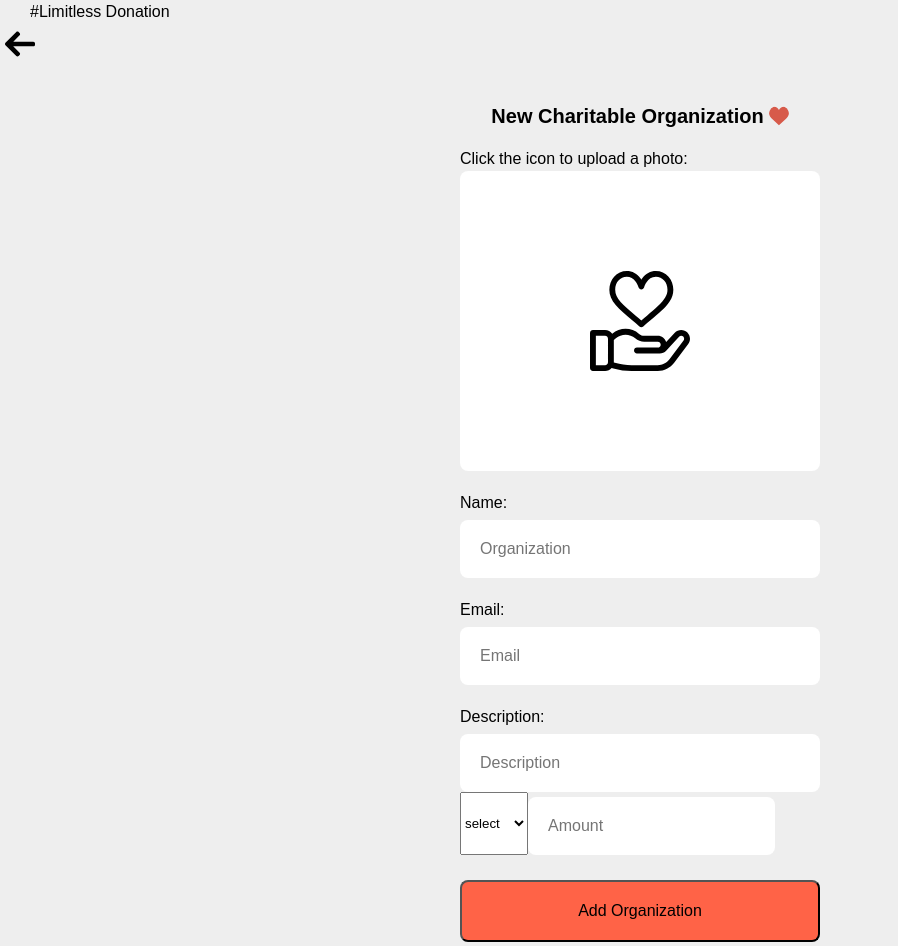
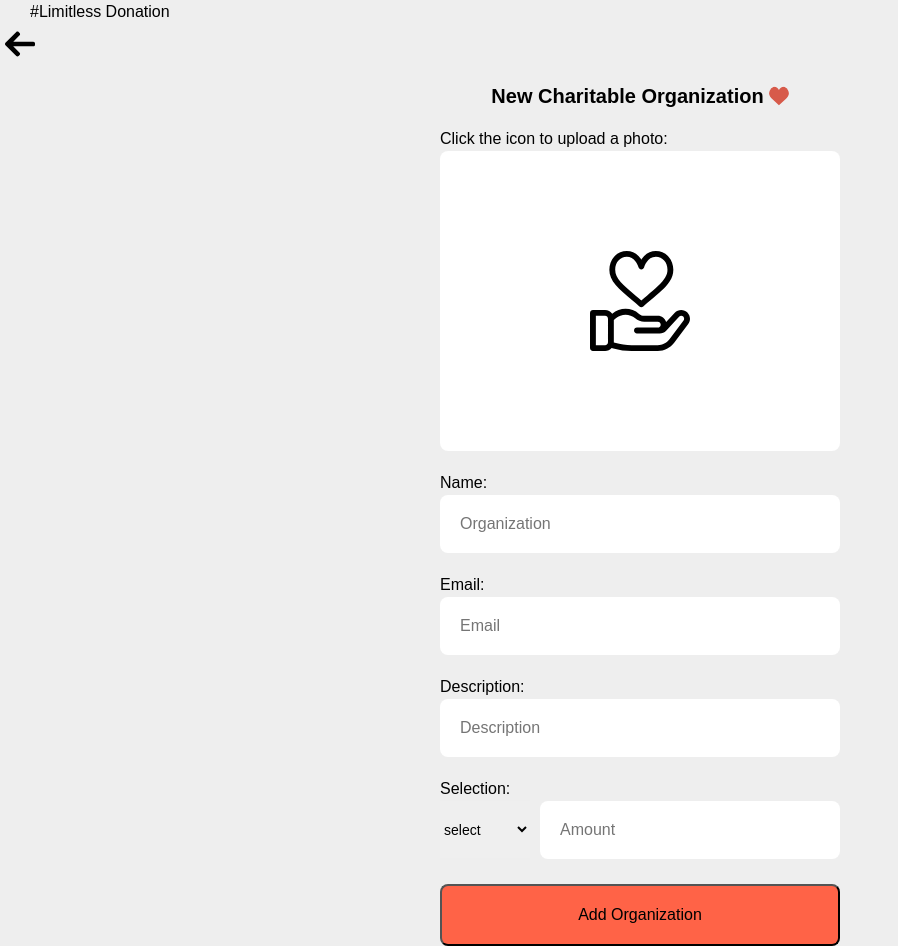
Before and after one commit to jaemin-han/Limitless-Donation, a React (Create React App) app: page /create in a window 1280 px wide. Shown: the whole page, without its empty margins (0-898 px from the left). Built offline with nearby package versions, Linux system fonts and the light colour scheme; no server answers.

Commit message:
last input style complete

```diff
--- a/src/AddNewLocation.js
+++ b/src/AddNewLocation.js
@@ -46,7 +46,8 @@ class AddNewLocation extends React.Component {
                         <input type='text' name='email' placeholder='Email'/>
                         <span>Description:</span>
                         <input type='text' name='description' placeholder='Description'/>
-                        <div className='test'>
+                        <span>Selection:</span>
+                        <div className='fruit-container'>
                             <select name='fruit'>
                                 <option value='select'>select</option>
                                 <option value='banana'>Banana</option>
@@ -54,7 +55,7 @@ class AddNewLocation extends React.Component {
                                 <option value='peach'>Peach</option>
                                 <option value='orange'>Orange</option>
                             </select>
-                            <input type='number' name='fruitcount' placeholder='Amount'/>
+                            <input className='fruit-amount' type='number' name='fruitcount' placeholder='Amount'/>
                         </div>
 
 
--- a/src/App.css
+++ b/src/App.css
@@ -148,7 +148,6 @@ a {
   font-size: 0; }
 
 .create-new-organization {
-  padding: 20px;
   max-width: 400px;
   max-height: 400px;
   margin: 0 auto; }
@@ -175,7 +174,6 @@ a {
     .create-new-organization .create-input-form span {
       margin-top: 20px; }
     .create-new-organization .create-input-form input {
-      margin-top: 5px;
       padding: 20px;
       font-size: 16px;
       border-radius: 8px;
@@ -201,5 +199,14 @@ a {
   border-radius: 8px;
   cursor: pointer; }
 
-.test {
-  display: flex; }
+.fruit-container {
+  display: inline-flex; }
+  .fruit-container select {
+    font-family: "Montserrat", Arial, sans-serif;
+    height: 57px;
+    width: 90px;
+    font-size: 14px;
+    border: none;
+    margin-right: 10px; }
+  .fruit-container input {
+    width: 300px; }
--- a/src/App.scss
+++ b/src/App.scss
@@ -213,7 +213,6 @@ a {
 }
 
 .create-new-organization {
-  padding: 20px;
   max-width: 400px;
   max-height: 400px;
   margin: 0 auto;
@@ -251,7 +250,7 @@ a {
     }
 
     input {
-      margin-top: 5px;
+      // margin-top: 5px;
       padding: 20px;
       font-size: 16px;
       border-radius: $border-raius-regular;
@@ -284,6 +283,20 @@ a {
   cursor: pointer;
 }
 
-.test {
-  display: flex;
+.fruit-container {
+  display: inline-flex;
+
+    select {
+      font-family: $font-family-heading;
+      height: 57px;
+      width: 90px;
+      // text-align: center;
+      font-size: 14px;
+      border: none;
+      margin-right: 10px;
+    }
+
+    input {
+      width: 300px;
+    }
 }
```
